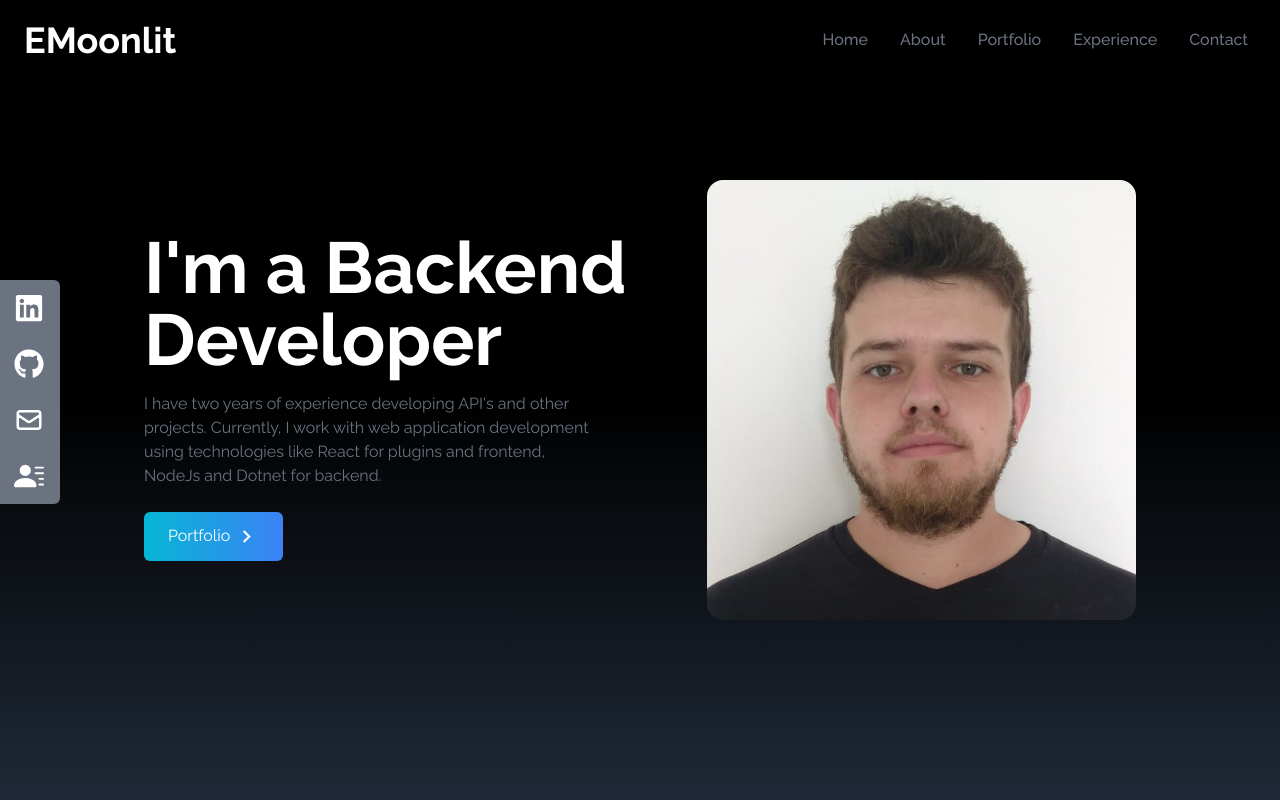
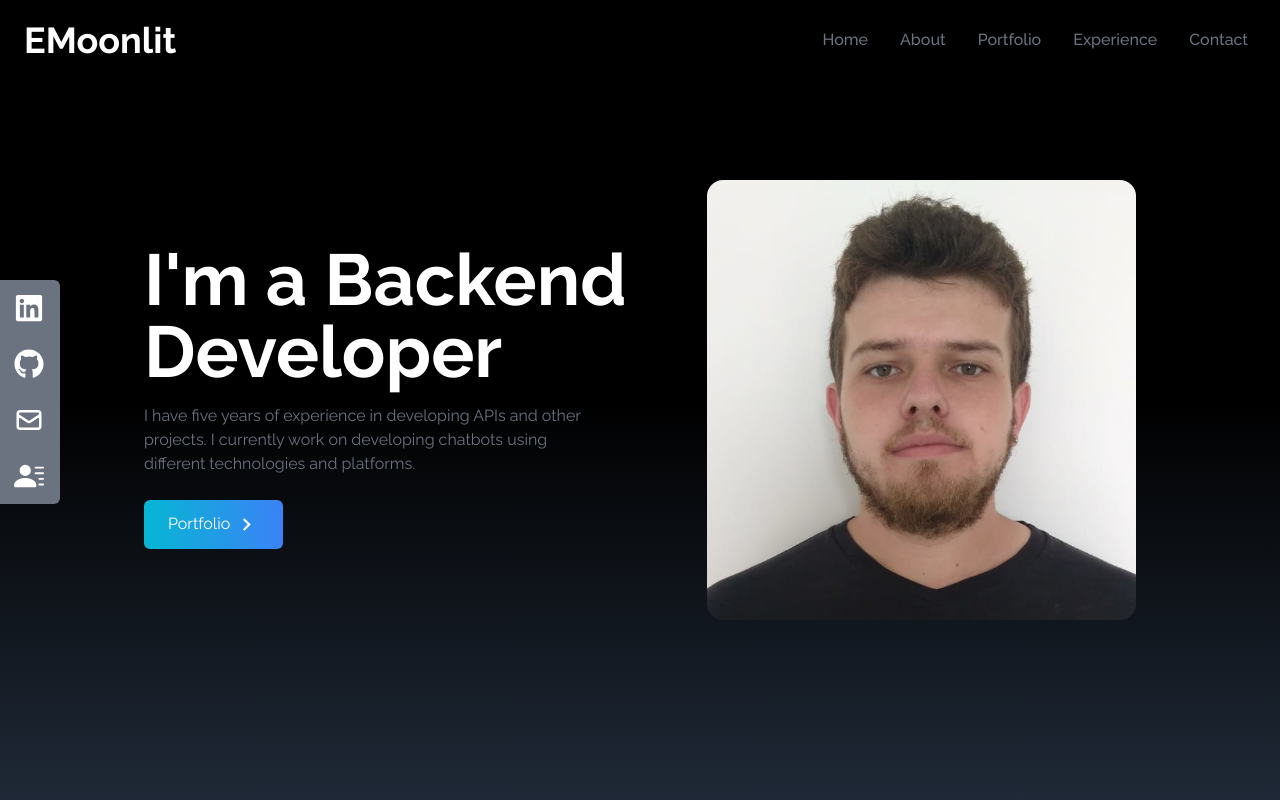
Before and after one commit to EMoonlit/emoonlit.dev, a React (Create React App) app: page / in a window 1280 px wide. Shown: the top 800 px of the page. Built offline with nearby package versions, Linux system fonts and the light colour scheme.

Commit message:
chore: update basic informations

```diff
--- a/src/components/AboutInfo.tsx
+++ b/src/components/AboutInfo.tsx
@@ -17,7 +17,7 @@ const About = () => {
             I'm passionate about technology, I started early in the hardware support and maintenance area.
             As I come from a small town, I could see technology transforming people's lives.
 
-            I currently work on the chatbot developer at Take Blip,
+            I currently work on the chatbot developer at Proa.Ai,
             company focused automate  relationship with the customer,
             created personalized conversations through the power of artificial intelligence
             and increase business digital results.
--- a/src/components/Home.tsx
+++ b/src/components/Home.tsx
@@ -3,6 +3,24 @@ import { MdOutlineKeyboardArrowRight } from "react-icons/md";
 import { Link, Element } from "react-scroll";
 
 const Home = () => {
+  const numberToWords = (num: Number) => {
+    const words = [
+      "zero", "one", "two", "three", "four", "five", "six", "seven", "eight", "nine",
+      "ten", "eleven", "twelve", "thirteen", "fourteen", "fifteen",
+      "sixteen", "seventeen", "eighteen", "nineteen", "twenty"
+    ];
+
+    const index = parseInt(num.toString(), 10)
+    return words[index] || num.toString()
+  };
+
+  const getYearsOfExperience = () => {
+    const startYear = Number(process.env.REACT_APP_INFO_RESUME_START_DATE) || 2020
+    const currentYear = new Date().getFullYear()
+    if (isNaN(startYear)) return "zero"
+    return numberToWords(currentYear - startYear)
+  };
+
   return (
     <Element
       name="Home"
@@ -14,11 +32,9 @@ const Home = () => {
             I'm a Backend Developer
           </h2>
           <p className="text-gray-500 py-4 max-w-md">
-            I have two years of experience developing API's and other projects.
-
-            Currently, I work with web application development
-            using technologies like React for plugins and frontend,
-            NodeJs and Dotnet for backend.
+            I have {getYearsOfExperience()} years of experience in developing APIs and other projects.
+            I currently work on developing chatbots
+            using different technologies and platforms.
           </p>
 
           <div>
```
